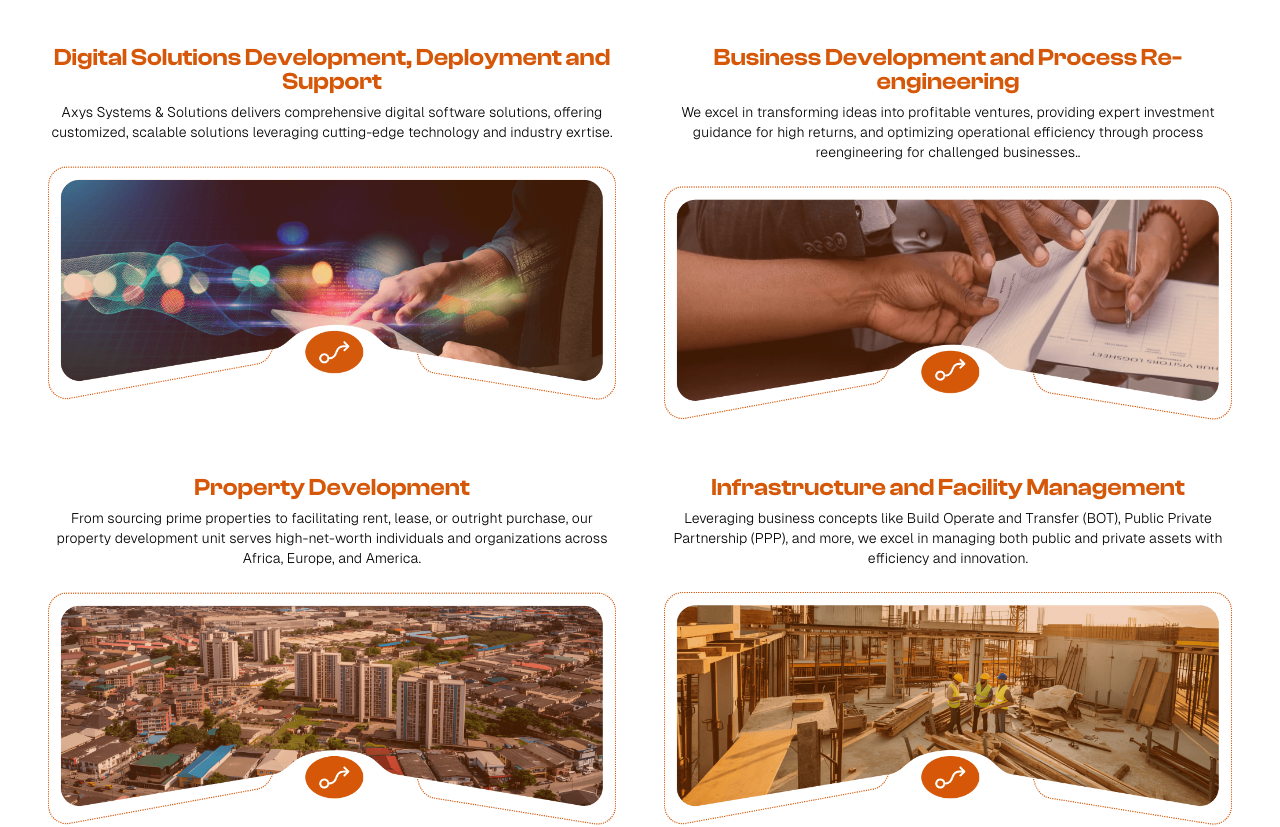
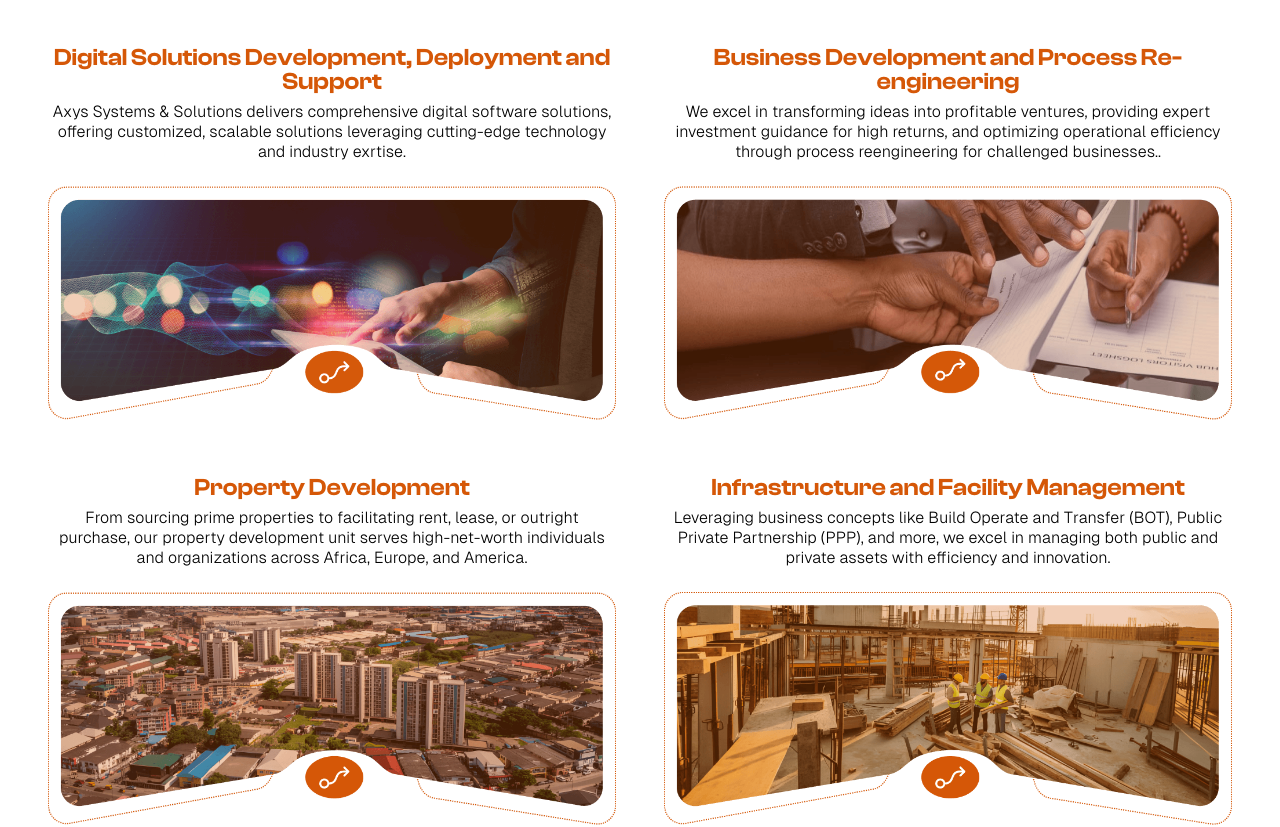
Before and after one commit to iam4tunate/axyssystems, a React (Vite) app: page / in a window 1280 px wide. Shown: the part 1098-1925 px from the top of the page. Built offline with nearby package versions, Linux system fonts and the light colour scheme.

Commit message:
adjusted p tag font size

```diff
--- a/src/components/Activity.jsx
+++ b/src/components/Activity.jsx
@@ -4,7 +4,7 @@ export function Activity({ heading, paragraph, image }) {
       <h2 className='text-primary text-2xl font-clashSemibold pb-2 leading-6'>
         {heading}
       </h2>
-      <p className='leading-[20px] text-sm'>{paragraph}</p>
+      <p className='leading-[20px]'>{paragraph}</p>
       <img src={image} alt='' className='mt-6 justify-self-end self-end' />
     </div>
   );
```
